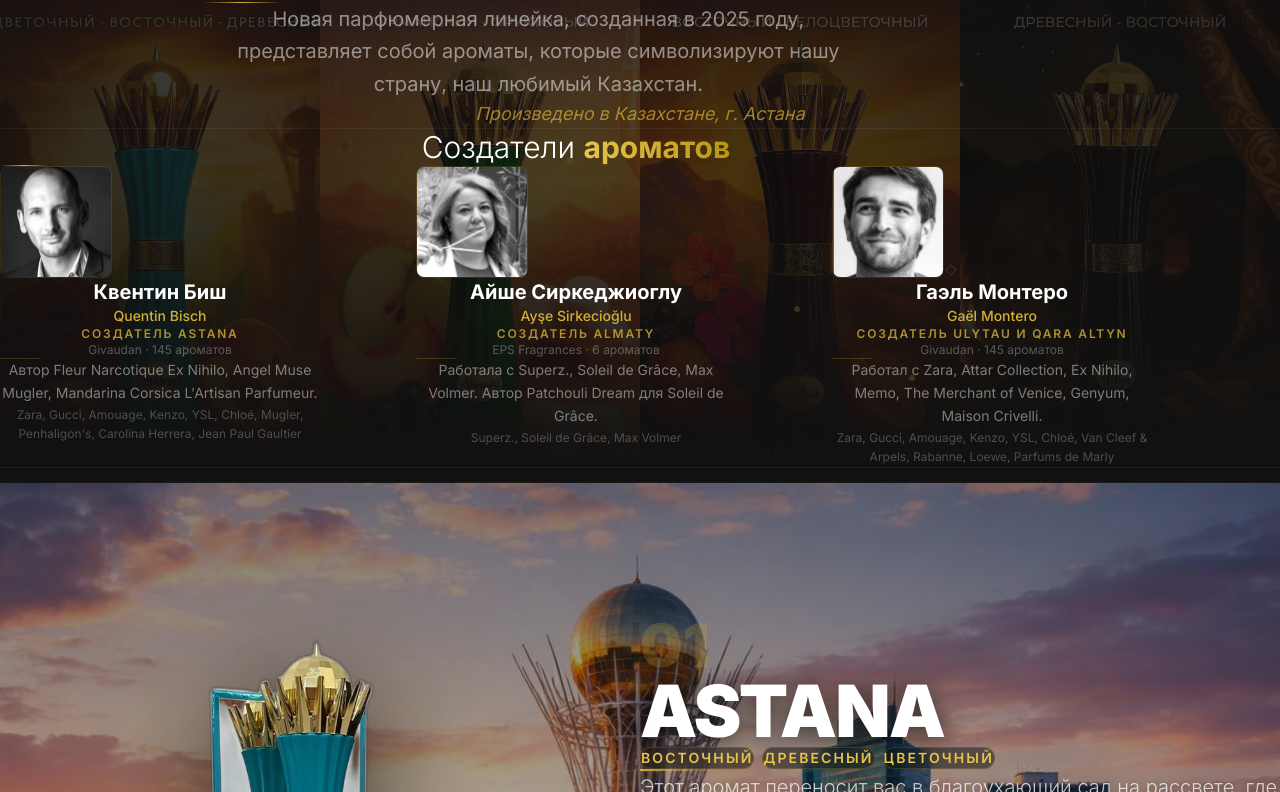
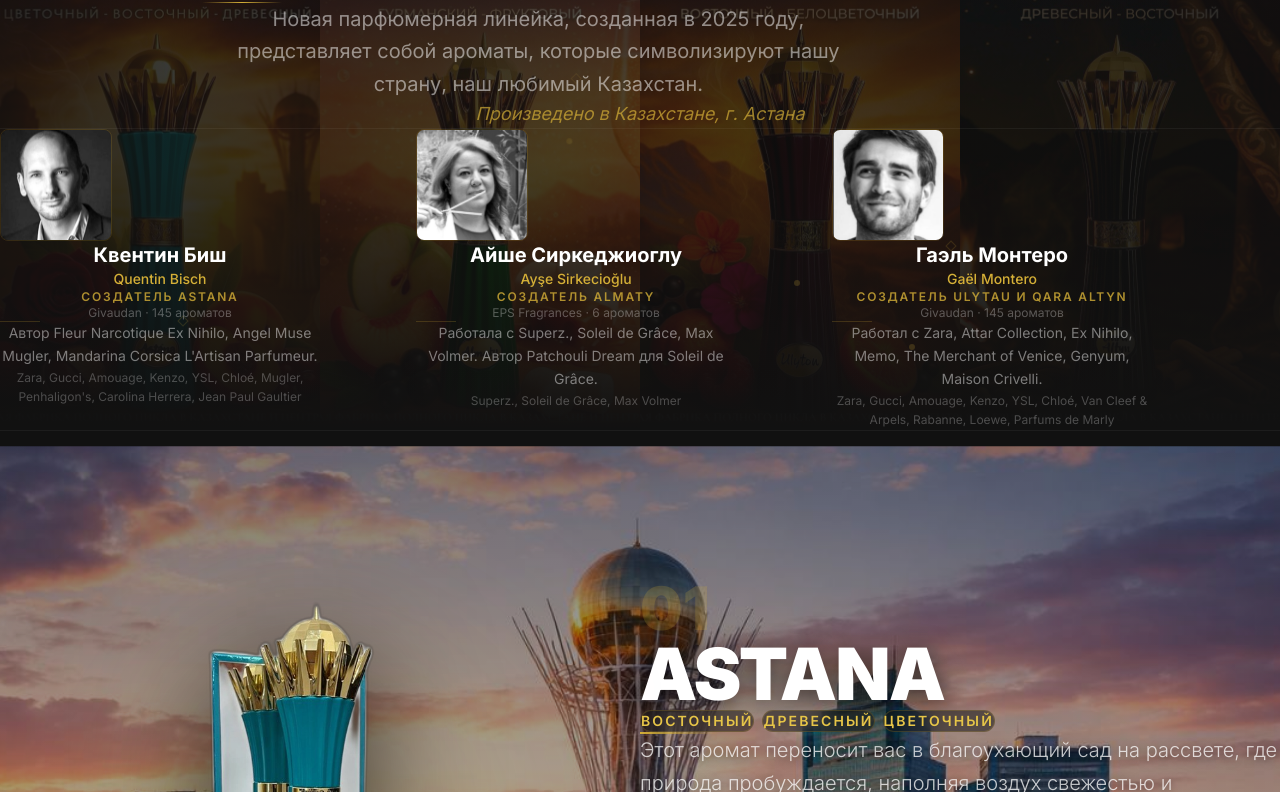
Before and after one commit to RuslanTelnov/-, a Next.js app in the folder baiterek/landing-page/: page / in a window 1280 px wide. Shown: the part 908-1700 px from the top of the page. Built offline with nearby package versions, Linux system fonts and the light colour scheme.

Commit message:
fix: remove creators heading

```diff
--- a/baiterek/landing-page/src/app/page.js
+++ b/baiterek/landing-page/src/app/page.js
@@ -272,22 +272,7 @@ export default function Home() {
             viewport={{ once: true, margin: "-100px" }}
             className="max-w-6xl mx-auto px-8 md:px-16"
           >
-            <motion.h3
-              variants={fadeUp}
-              custom={0}
-              className="text-center text-2xl md:text-3xl font-light text-white mb-4"
-            >
-              Создатели{" "}
-              <span className="text-transparent bg-clip-text bg-gradient-to-r from-gold-400 to-gold-600 font-bold">
-                ароматов
-              </span>
-            </motion.h3>
 
-            <motion.div
-              variants={fadeUp}
-              custom={0.1}
-              className="w-12 h-px bg-gradient-to-r from-transparent via-gold-500 to-transparent mx-auto mb-16"
-            />
 
             <div className="grid grid-cols-1 md:grid-cols-3 gap-16 md:gap-24">
               {[
```
